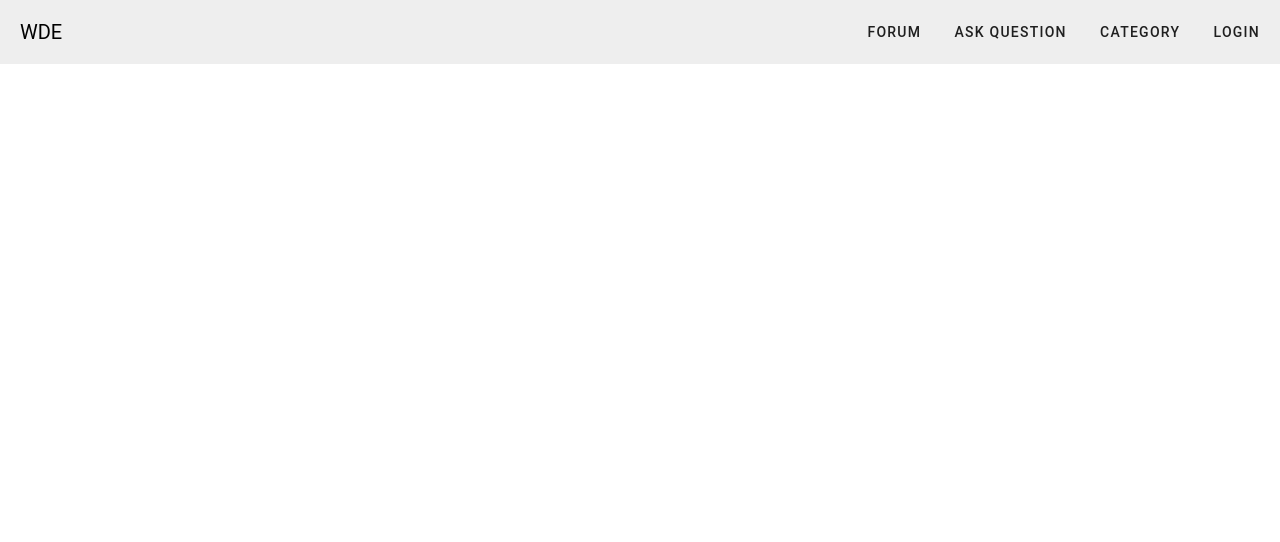
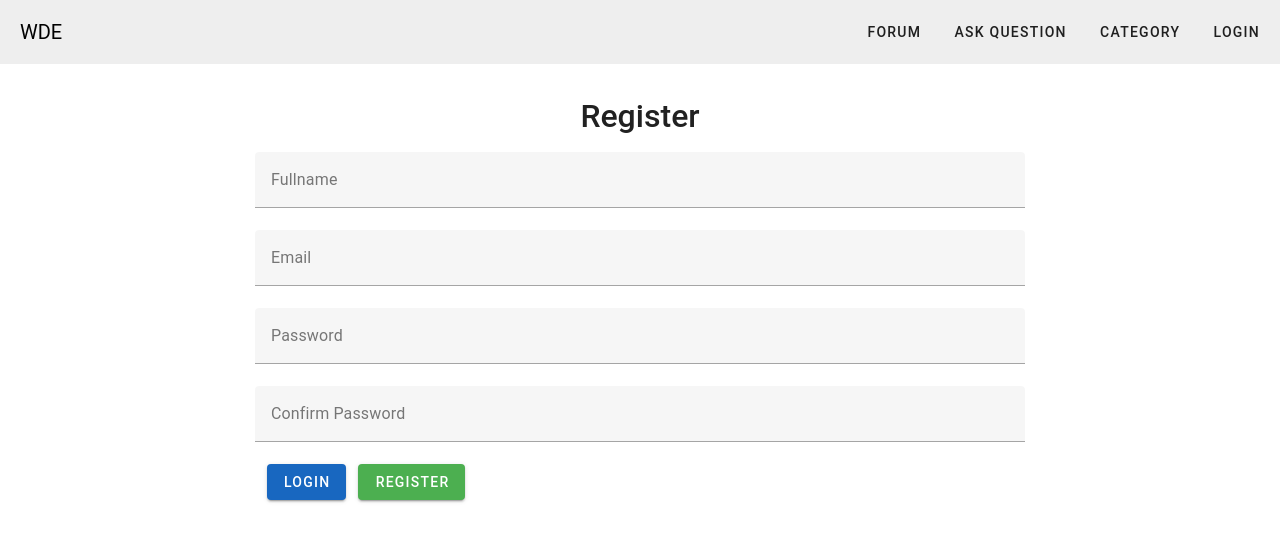
Before and after one commit to amm834/real-time-forum-client, a Vue app: page /register in a window 1280 px wide. Shown: the top 542 px of the page. Built offline with nearby package versions, Linux system fonts and the light colour scheme.

Commit message:
Register and Login done

```diff
--- /dev/null
+++ b/src/components/Forum.vue
@@ -0,0 +1,13 @@
+<template>
+<div>Forum</div>
+</template>
+
+<script>
+export default {
+  name: "Forum"
+}
+</script>
+
+<style scoped>
+
+</style>
--- a/src/components/Login.vue
+++ b/src/components/Login.vue
@@ -16,6 +16,7 @@
               v-model="form.password"
               required
           ></v-text-field>
+          <v-btn color="primary" link :to="{name:'register'}" class="mx-3">Register</v-btn>
           <v-btn color="success" type="submit">Login</v-btn>
         </v-form>
       </v-col>
@@ -30,6 +31,7 @@ export default {
   name: "Login",
   data() {
     return {
+      errors: null,
       form: {
         email: null,
         password: null
@@ -37,8 +39,15 @@ export default {
     }
   },
   methods: {
-    login() {
-      User.login(this.form)
+    async login() {
+      try {
+        const response = await User.login(this.form)
+        if (response.status === 200) {
+          await this.$router.push({name: 'forum'})
+        }
+      } catch (e) {
+        this.errors = e.response.data.errors;
+      }
     }
   }
 }
--- /dev/null
+++ b/src/components/Register.vue
@@ -0,0 +1,75 @@
+<template>
+  <v-container>
+    <v-row justify="center">
+      <v-col md="8">
+        <h1 class="text-center my-3 font-weight-medium">Register</h1>
+        <v-form @submit.prevent="register">
+          <v-text-field
+              label="Fullname"
+              type="text"
+              v-model="form.name"
+              :error-messages="errors?.name"
+              requied
+          ></v-text-field>
+          <v-text-field
+              label="Email"
+              type="email"
+              v-model="form.email"
+              :error-messages="errors?.email"
+              requied
+          ></v-text-field>
+          <v-text-field
+              label="Password"
+              type="password"
+              v-model="form.password"
+              :error-messages="errors?.password"
+              required
+          ></v-text-field>
+
+          <v-text-field
+              label="Confirm Password"
+              type="password"
+              v-model="form.password_confirmation"
+              :error-messages="errors?.password.toString().includes('confirmation') ? errors.password[0] : ''"
+              required
+          ></v-text-field>
+
+
+          <v-btn color="primary" link :to="{name:'login'}" class="mx-3">Login</v-btn>
+          <v-btn color="success" type="submit">Register</v-btn>
+        </v-form>
+      </v-col>
+    </v-row>
+  </v-container>
+</template>
+
+
+<script>
+
+export default {
+  name: "Register",
+  data() {
+    return {
+      form: {
+        name: null,
+        email: null,
+        password: null,
+        password_confirmation: null
+      },
+      errors: null
+    }
+  },
+  methods: {
+    async register() {
+      try {
+        const response = await User.register(this.form)
+        if (response.status === 200) {
+          await this.$router.push({name: 'forum'})
+        }
+      } catch (e) {
+        this.errors = e.response.data.errors
+      }
+    }
+  }
+}
+</script>
--- a/src/helper/User.js
+++ b/src/helper/User.js
@@ -6,8 +6,18 @@ export default new class User {
         try {
             const response = await axios.post('/api/auth/login', data)
             this.responseAfterLogin(response.data)
+            return Promise.resolve(response)
         } catch (e) {
-            console.log(e.response.data.errors)
+            return Promise.reject(e)
+        }
+    }
+
+    async register(data) {
+        try {
+            const response = await axios.post('/api/auth/register', data)
+            return this.login(data)
+        } catch (e) {
+            return Promise.reject(e)
         }
     }
 
--- a/src/router/index.js
+++ b/src/router/index.js
@@ -1,6 +1,8 @@
 import {createRouter, createWebHistory} from "vue-router";
 import Login from "../components/Login.vue";
 import AppHome from "../components/AppHome.vue";
+import Register from "../components/Register.vue";
+import Forum from "../components/Forum.vue";
 
 const routes = [
     {
@@ -13,6 +15,16 @@ const routes = [
         component: Login,
         name: 'login'
     },
+    {
+        path: '/register',
+        component: Register,
+        name: 'register'
+    },
+    {
+        path: '/forum',
+        component: Forum,
+        name: 'forum'
+    },
 ]
 
 export default createRouter({
```
